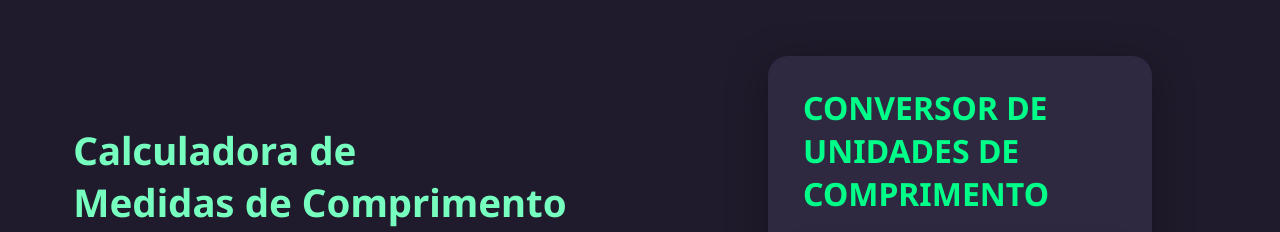
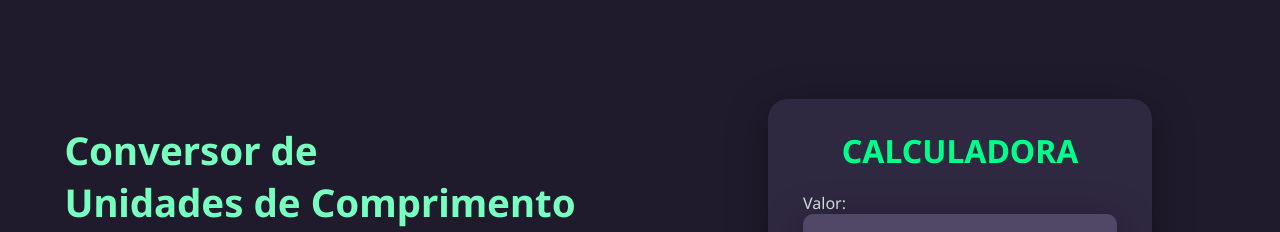
Before and after one commit to Guilherme-0Silva/Calculadora, a plain HTML site: page index.html in a window 1280 px wide. Shown: the top 232 px of the page. Drawn offline with nearby package versions, Linux system fonts and the light colour scheme.

Commit message:
Update index.html

```diff
--- a/index.html
+++ b/index.html
@@ -16,12 +16,12 @@
 <body>
     <div class="main-login">
         <div class="left-login">
-            <h1>Calculadora de<br> Medidas de Comprimento</h1>
+            <h1>Conversor de<br>  Unidades de Comprimento</h1>
             <img class="left-login-image" src="calculator.svg" alt="Animação - Calculadora">
         </div>
         <div class="right-login">
             <div class="card-login">
-                <h1>CONVERSOR DE UNIDADES DE COMPRIMENTO</h1>
+                <h1>CALCULADORA</h1>
                 <div class="textfield">
                     <label for="valor">Valor:</label>
                     <input type="number" id="valor" name="valor">
```
